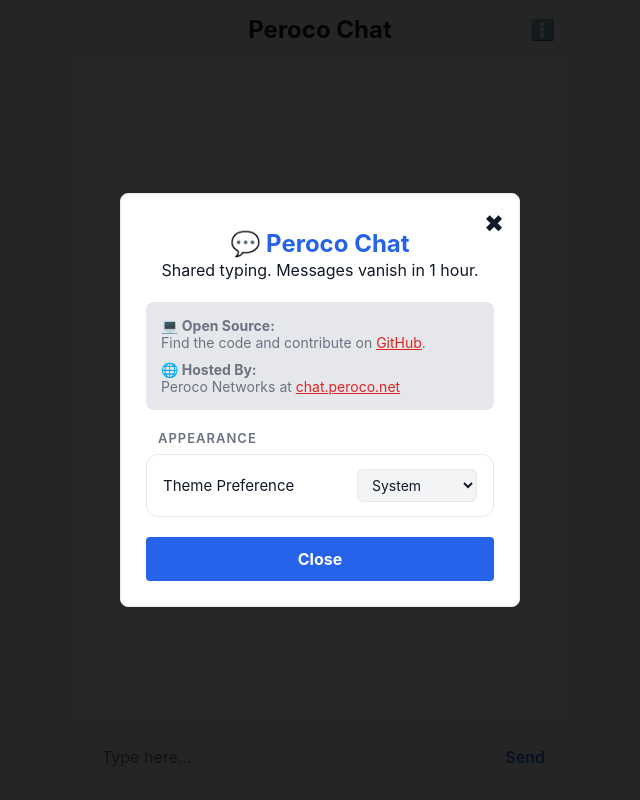
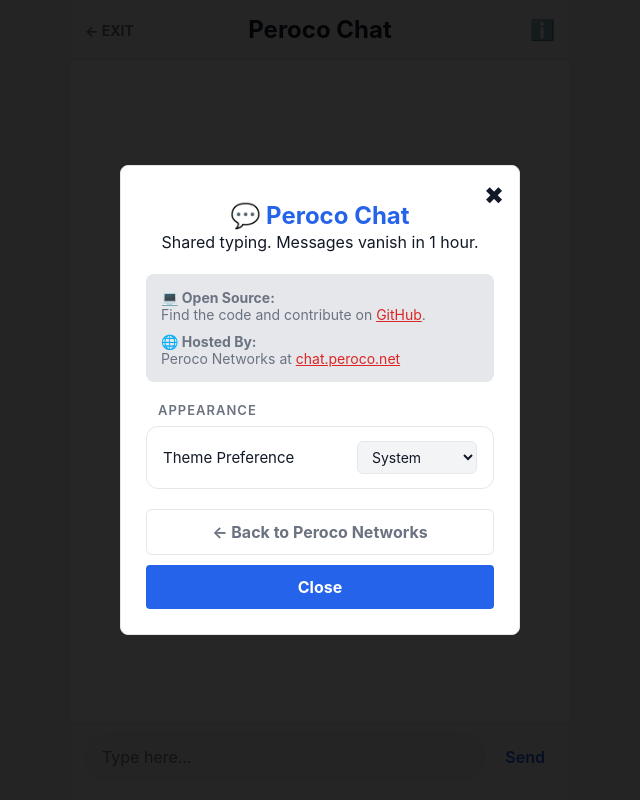
Before and after one commit to peteycornick/chat, a website: page public/index.html in a window 1280 px wide. Both pictures are taken after a click on the button "ℹ️". Shown: the whole page, without its empty margins (320-960 px from the left). Drawn offline with nearby package versions, Linux system fonts and the light colour scheme; no server answers.

Commit message:
Update index.html

```diff
--- a/public/index.html
+++ b/public/index.html
@@ -42,12 +42,14 @@
                 </label>
             </div>
 
+            <button onclick="window.location.href='https://peroco.net'" style="width:100%; padding:12px; font-size: 16px; font-weight: bold; background: transparent; color: var(--text-muted); border: 1px solid var(--border); border-radius: 6px; cursor: pointer; margin-bottom: 10px; transition: color 0.2s;" onmouseenter="this.style.color='var(--text-main)'" onmouseleave="this.style.color='var(--text-muted)'">← Back to Peroco Networks</button>
             <button class="btn-blue" style="width:100%; padding:12px; font-size: 16px; font-weight: bold; background: var(--accent-home); color: white; border: none; border-radius: 4px; cursor: pointer;" onclick="document.getElementById('about-modal').classList.add('hidden')">Close</button>
         </div>
     </div>
 
     <div class="chat-container">
         <div class="chat-header" style="position: relative;">
+            <button onclick="window.location.href='https://peroco.net'" style="position: absolute; left: 15px; top: 50%; transform: translateY(-50%); background: transparent; border: none; font-size: 14px; font-weight: bold; cursor: pointer; color: var(--text-muted); padding: 0; transition: color 0.2s;" onmouseenter="this.style.color='var(--text-main)'" onmouseleave="this.style.color='var(--text-muted)'" title="Exit to Peroco Networks">← EXIT</button>
             <h2 style="margin: 0;">Peroco Chat</h2>
             <button onclick="document.getElementById('about-modal').classList.remove('hidden')" style="position: absolute; right: 15px; top: 50%; transform: translateY(-50%); background: transparent; border: none; font-size: 20px; cursor: pointer; color: var(--text-muted); padding: 0; transition: color 0.2s;" onmouseenter="this.style.color='var(--text-main)'" onmouseleave="this.style.color='var(--text-muted)'" title="Info & Settings">ℹ️</button>
         </div>
```
